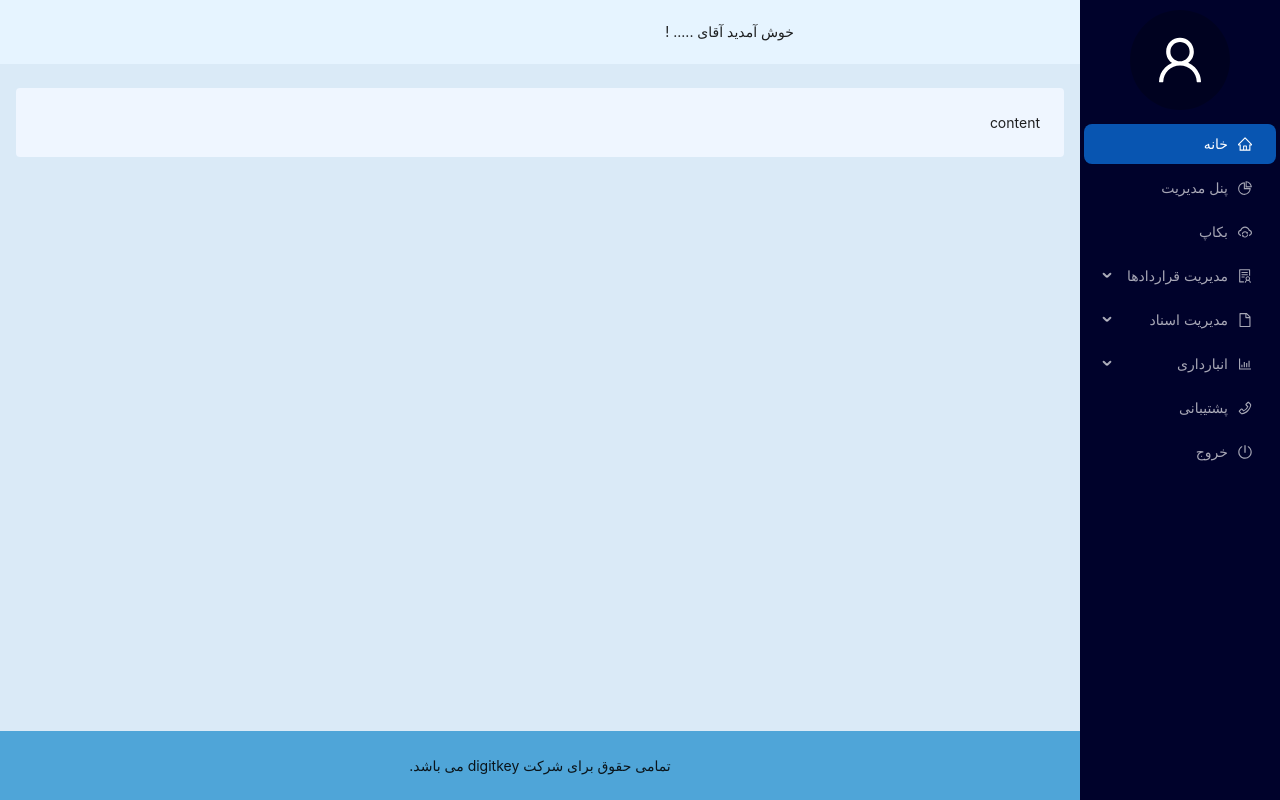
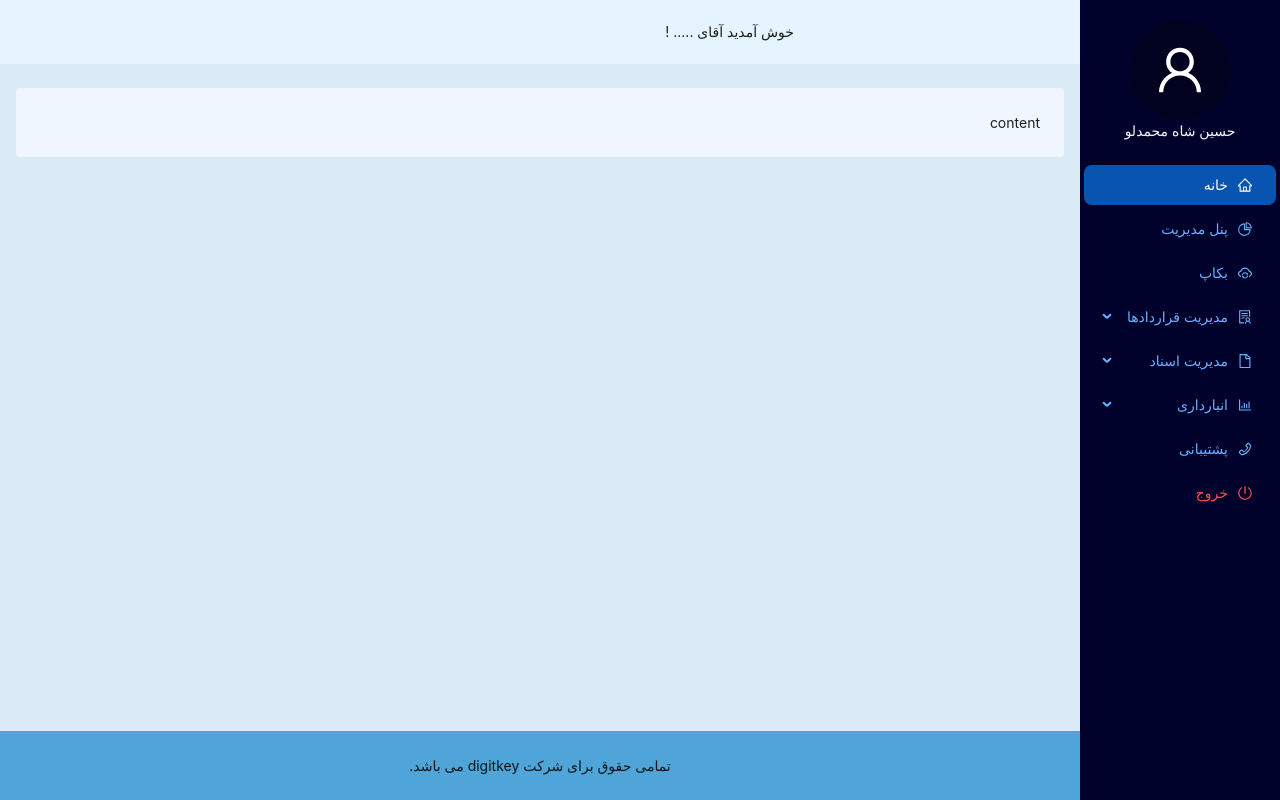
Before and after one commit to bushidoti/iron_warehouse, a React (Create React App) app: page / in a window 1280 px wide. Built offline with nearby package versions, Linux system fonts and the light colour scheme.

Commit message:
add label to avatar

```diff
--- a/src/components/layout/layout.tsx
+++ b/src/components/layout/layout.tsx
@@ -23,17 +23,11 @@ const LayoutForm: React.FC = () => {
     <Layout	style={{minHeight: '100vh'}}>
       <Sider
         breakpoint="lg"
-        collapsedWidth="0"
-        onBreakpoint={(broken) => {
-          console.log(broken);
-        }}
-        onCollapse={(collapsed, type) => {
-          console.log(collapsed, type);
-        }}
-      >
-              <Avatar size={100}  style={{
-                    right: '20%', margin: 10
-                }}  icon={<UserOutlined />} />
+        collapsedWidth="0">
+                <div className='flex flex-col items-center m-5'>
+                    <Avatar size={100} icon={<UserOutlined />} />
+                    <p className='text-gray-50'>حسین شاه محمدلو</p>
+                </div>
                 <Menu
                   mode="inline"
                   theme={"dark"}
@@ -49,7 +43,7 @@ const LayoutForm: React.FC = () => {
            <Alert
                 banner
                 type="info"
-                style={{height:'100%'}}
+                className='h-full'
                 showIcon={false}
                 message={
                   <Marquee pauseOnHover gradient={false}>
--- a/src/components/layout/menu_items.tsx
+++ b/src/components/layout/menu_items.tsx
@@ -19,6 +19,8 @@ function getItem(
     icon?: React.ReactNode,
     children?: MenuItem[] ,
     disabled?: boolean,
+    danger?: boolean ,
+
 
 ): MenuItem {
     return {
@@ -27,6 +29,8 @@ function getItem(
         children,
         label,
         disabled,
+        danger,
+
 
     } as MenuItem;
 }
@@ -77,5 +81,5 @@ export const items: MenuItem[] = [
         getItem(<Link to='../warhouse/handling'>انبارگردانی</Link>, '19')
     ] ),
     getItem(<Link to='../contactus'>پشتیبانی</Link>, '20', <PhoneOutlined/>),
-    getItem(<Link to='../logout'>خروج</Link>, '21', <PoweroffOutlined/>),
+    getItem(<Link to='../logout'>خروج</Link>, '21', <PoweroffOutlined/>,undefined,undefined,true),
 ];
--- a/src/index.tsx
+++ b/src/index.tsx
@@ -26,6 +26,7 @@ root.render(
             Menu: {
                 colorBgContainer: '#69b1ff',
                 darkItemBg: '#69b1ff',
+                darkItemColor: '#69b1ff',
                 darkSubMenuItemBg:'#010e54',
                 darkItemSelectedBg: '#0855b1',
                 darkItemHoverBg	: '#daeaf7',
```
Lines whose indentation alone changed are shown as unchanged.
